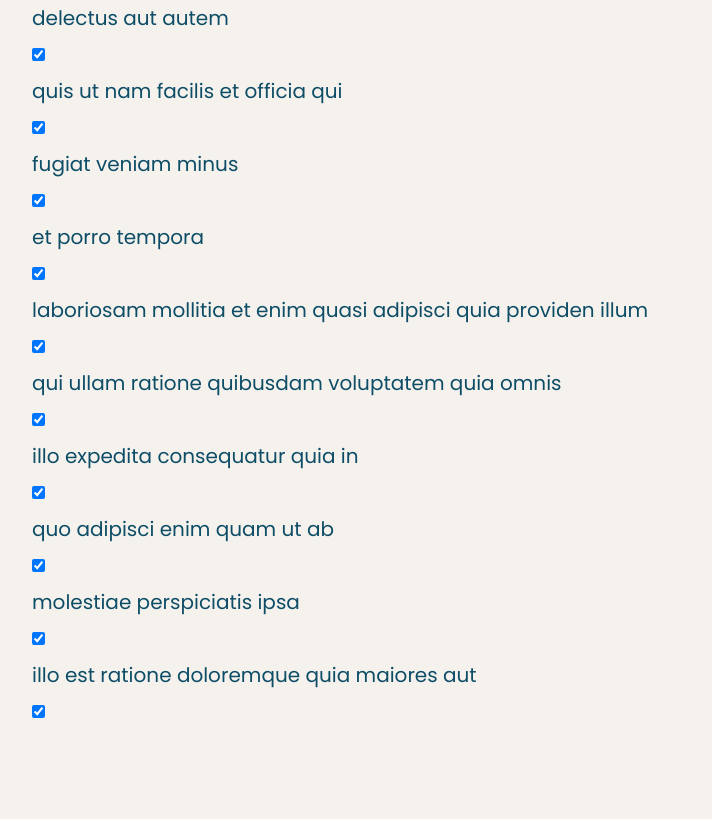
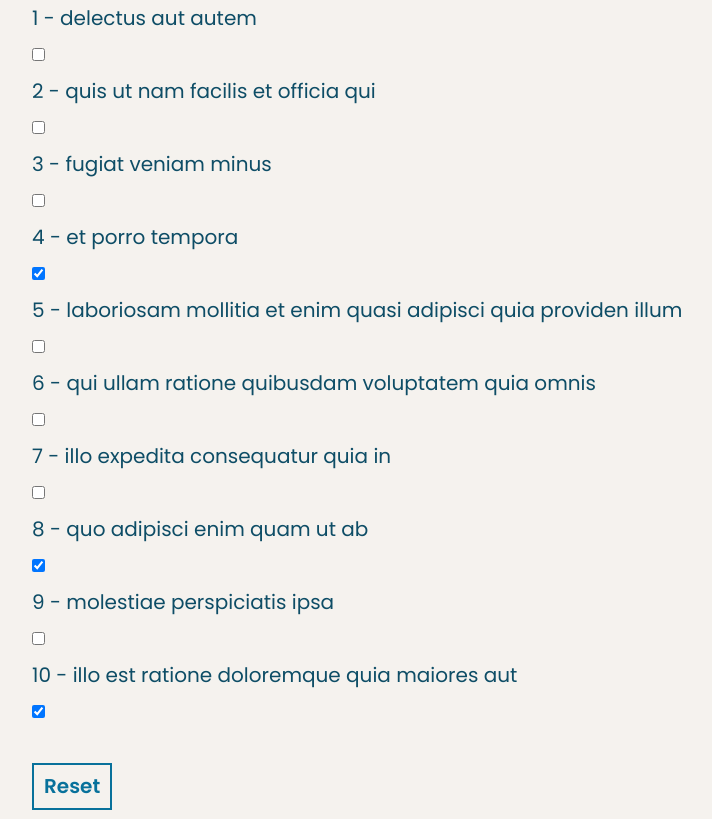
Before and after one commit to ChiaCaruso/Esercitazione-3Nov, a plain HTML site: page index.html in a window 1280 px wide. Shown: the part 281-1100 px from the top of the page, without its empty margins (48-760 px from the left). Drawn offline with Linux system fonts and the light colour scheme.

Commit message:
Esercizio ultimato

```diff
--- a/css/common.css
+++ b/css/common.css
@@ -79,6 +79,10 @@ form input{
     margin: 15px 0;
 }
 
+.btn-form{
+    margin: 30px 0;
+}
+
 footer{
     display: flex;
     background: #08719b;
--- a/index.html
+++ b/index.html
@@ -33,7 +33,10 @@
     <h3>Checkbox</h3>
 
     <form>
+      <div class="checkbox">
 
+      </div>
+      <button class="btn btn-form">Reset</button>
     </form>
 
   </div>
--- a/js/index.js
+++ b/js/index.js
@@ -3,20 +3,33 @@
 const query = (selector) => document.querySelector(selector);
 
 const render = (testo, checked) => {
-    const labelTesti = checked.map( (element, index) => {
-        return `<label for="check">${element.title}</label>
-        <input type="checkbox" name="check" checked>`;
+    const formInput = checked.map( (element, index) => {
+        if (element.completed === true) {
+            return `<label for="check">${index +1} - ${element.title}</label>
+            <input type="checkbox" name="check" checked>`;
+        }else{
+            return `<label for="check">${index +1} - ${element.title}</label>
+            <input type="checkbox" name="check">`;
+        }
+
     })
 
-    const content = labelTesti.join('');
+    const content = formInput.join('');
 
     testo.innerHTML = content;
+
 }
 
 document.addEventListener('DOMContentLoaded', () => {
-    const form = query("form");
+    const form = query(".checkbox");
     const label = query("label");
     const input = query("input");
+    const btn = query(".btn-form");
 
     render(form, data);
+
+    btn.addEventListener( "click", () => {
+        data.pop();
+        render(form, data);
+    })
 });
```
